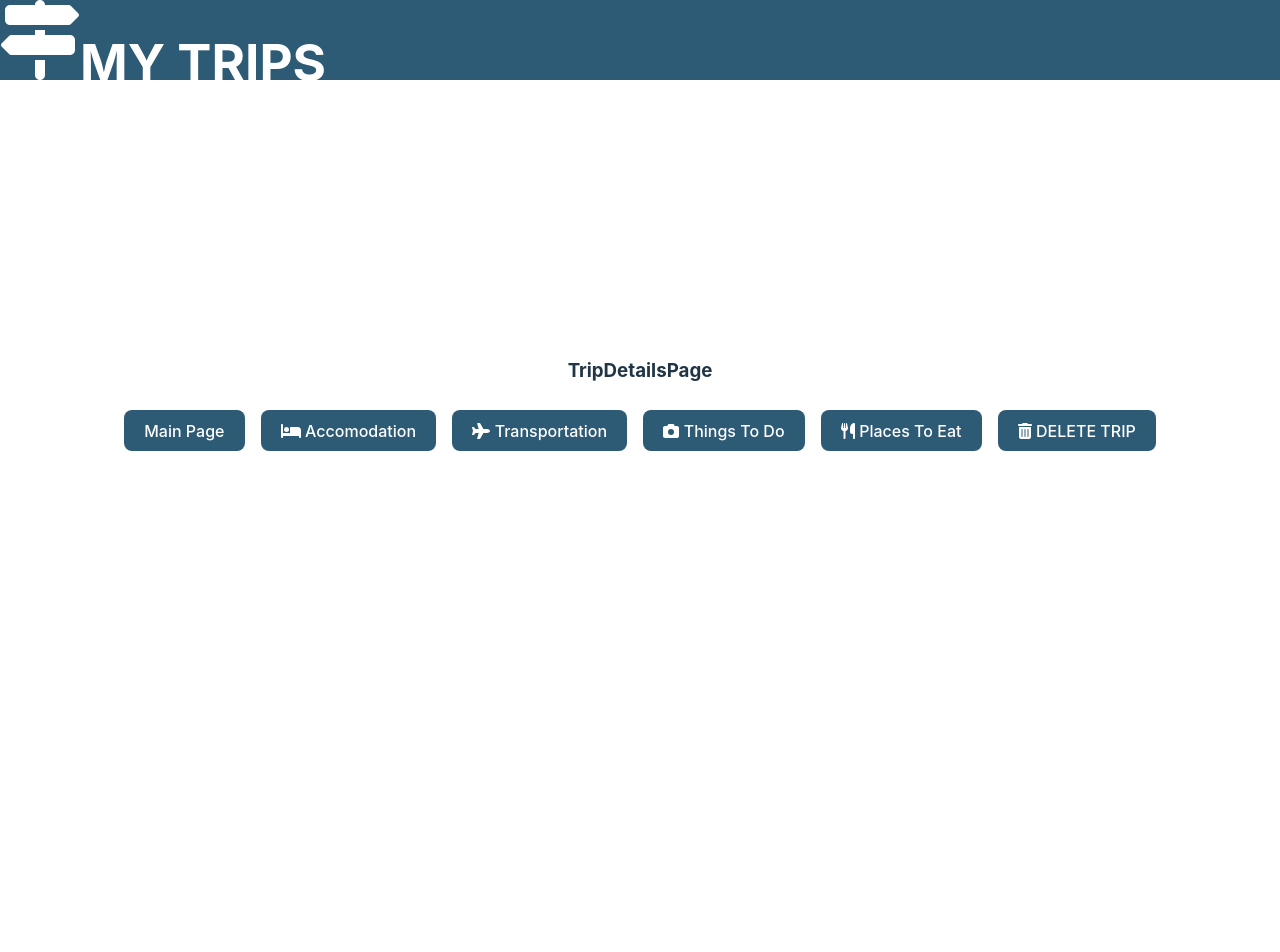
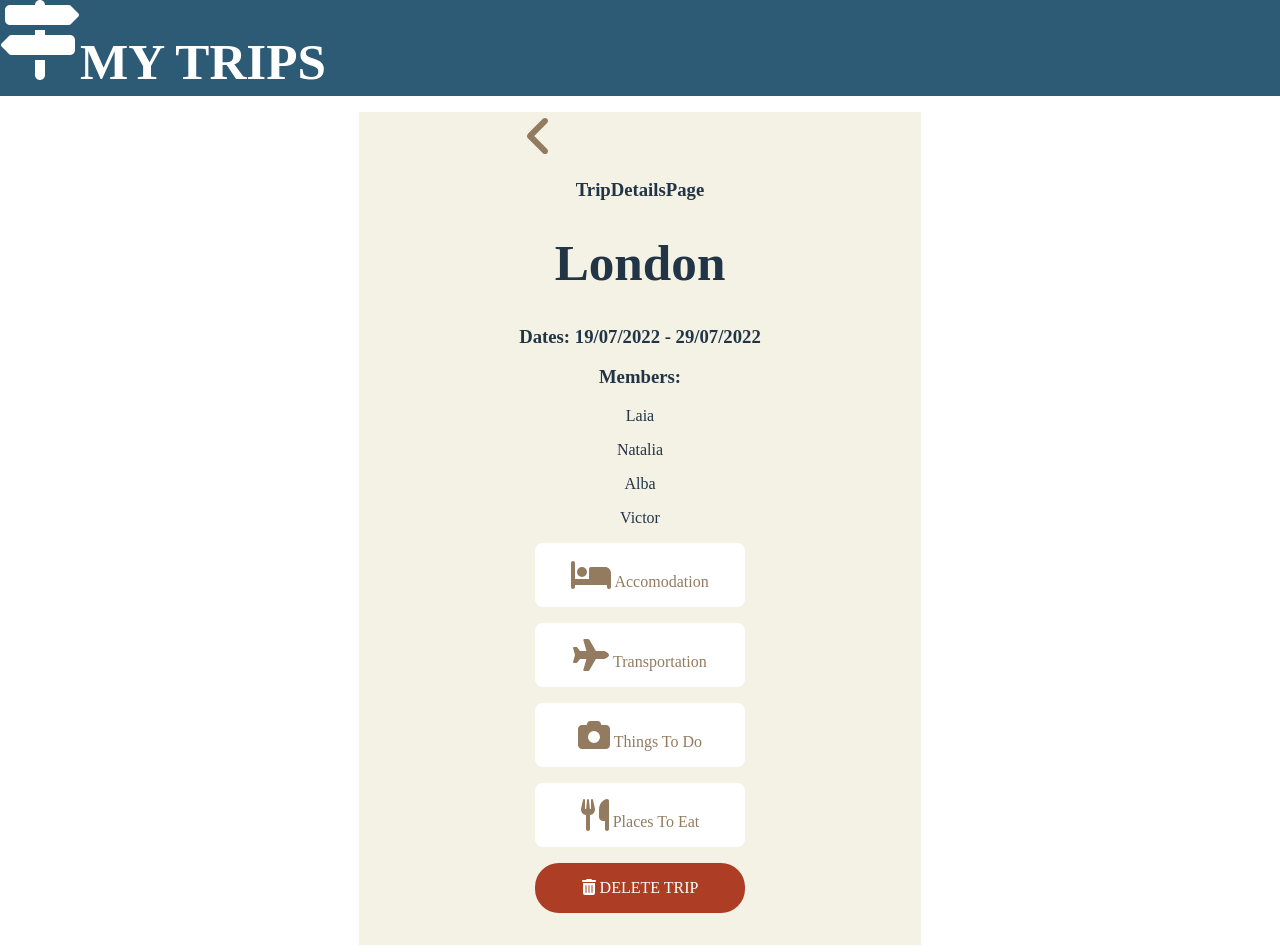
Before and after one commit to laiaguirado/trips_management, a React (Vite) app in the folder frontend/: page /trip/1 in a window 1280 px wide. Shown: the top 952 px of the page. Before the commit the page ends 800 px from the top, so only its background shows below. Built offline with nearby package versions, Linux system fonts and the light colour scheme.

Commit message:
Frontend: Add some elements in the trip details page

```diff
--- a/frontend/src/components/Bar.css
+++ b/frontend/src/components/Bar.css
@@ -2,7 +2,7 @@
     background-color: #2D5A74;
     color: white;
     position: absolute;
-    height: 10vh;
+    height: 6rem;
     width: 100vw;
     left: 0px;
     top: 0px;
--- /dev/null
+++ b/frontend/src/components/TripCard.css
@@ -0,0 +1,13 @@
+.trip-card{
+    border: 2px solid black;
+    border-radius: .5rem;
+    margin: 1rem;
+    padding:1rem;
+    transition: all 0.2s ease-in-out;
+}
+
+.trip-card:hover{
+    cursor: pointer;
+    background-color: #B7CBE7;
+    transform: scale(1.2);
+}
--- /dev/null
+++ b/frontend/src/components/TripCard.jsx
@@ -0,0 +1,13 @@
+import React from 'react'
+import './TripCard.css'
+
+function TripCard({trip, onClick}) {
+  return (
+    <div className='trip-card' onClick={onClick}>
+        <div>{trip.id}</div>
+        <div>{trip.tripName}</div>
+    </div>
+  )
+}
+
+export default TripCard
--- a/frontend/src/index.css
+++ b/frontend/src/index.css
@@ -1,4 +1,4 @@
-:root {
+/*:root {
   font-family: Inter, Avenir, Helvetica, Arial, sans-serif;
   font-size: 16px;
   line-height: 24px;
@@ -14,7 +14,7 @@
   -moz-osx-font-smoothing: grayscale;
   -webkit-text-size-adjust: 100%;
 }
-
+*/
 a {
   font-weight: 500;
   color: #646cff;
--- a/frontend/src/screens/MainPage.jsx
+++ b/frontend/src/screens/MainPage.jsx
@@ -1,11 +1,17 @@
 import React from 'react'
 import { useNavigate } from "react-router-dom";
+import "./MainPage.css"
 import Bar from '../components/Bar'
+import TripCard from "../components/TripCard"
 
 function MainPage() {
-    const trip = {
-        id: "1234"
-    }
+    //aqui haremos la llamada a la API para obtener tripsList
+    const tripsList = [
+        {id: 123,
+         tripName:"London"},
+        {id:456,
+        tripName:"Paris"}
+    ]
     const navigate = useNavigate();
     return (
         <div>
@@ -13,8 +19,13 @@ function MainPage() {
             <div>
                 <h3>Main Page</h3>
                 <div>
-                    <button className='button' onClick={() => navigate(`/trip/${trip.id}`, { replace: false })}>Trip Name 1</button>
-                    <button className='button' onClick={() => navigate(`/trip/${trip.id}`, { replace: false })}>Trip Name 2</button>
+                    {tripsList.map((trip) => (
+                        <TripCard
+                            key={trip.id}
+                            trip={trip}
+                            onClick={() => navigate(`/trip/${trip.id}`, { replace: false })}
+                        />
+                    ))}
                 </div>
             </div>
         </div>
--- a/frontend/src/screens/TripDetailsPage.css
+++ b/frontend/src/screens/TripDetailsPage.css
@@ -0,0 +1,49 @@
+.trip-details-page{
+    margin-top:5rem;
+    padding:0rem 10rem 1rem;
+    background-color: #F4F1E5;
+}
+
+.trip-details-page .details-info{
+    background-color: #FFFFFF;
+    border-radius: .5rem;
+    margin: 1rem;
+    padding:1rem;
+    transition: all 0.2s ease-in-out;
+}
+
+.trip-details-page .details-info:hover{
+    cursor: pointer;
+    transform: scale(1.2);
+}
+
+.trip-details-page .return{
+    width: 2.5em;
+    height: 3rem;
+    border-radius: .5rem;
+}
+
+.trip-details-page .return:hover{
+    cursor: pointer;
+    color: #FFFFFF;
+    background-color: #B7CBE7;
+}
+
+.trip-details-page .delete-trip{
+    background-color: #AD3D25;
+    color: #FFFFFF;
+    border:0px;
+    border-radius: 1.5rem;
+    margin: 1rem;
+    padding:1rem;
+    transition: all 0.1s ease-in-out;
+}
+
+.trip-details-page .delete-trip:hover{
+    cursor: pointer;
+    transform: scale(1.2);
+}
+
+.trip-details-page .details-info , .trip-details-page .return{
+    color: #937B5F;
+}
--- a/frontend/src/screens/TripDetailsPage.jsx
+++ b/frontend/src/screens/TripDetailsPage.jsx
@@ -1,24 +1,41 @@
 import React from 'react'
-import { useNavigate } from "react-router-dom";
+import { useParams, useNavigate } from "react-router-dom";
+import "./TripDetailsPage.css"
 import Bar from '../components/Bar'
 import { FontAwesomeIcon } from '@fortawesome/react-fontawesome'
-import { faBed, faPlane, faCamera, faUtensils, faTrashCan } from '@fortawesome/free-solid-svg-icons'
+import { faAngleLeft, faBed, faPlane, faCamera, faUtensils, faTrashCan } from '@fortawesome/free-solid-svg-icons'
 
 function TripDetailsPage() {
-  const trip = {
-    id: "1234"
-  }
+  const { tripId } = useParams();
   const navigate = useNavigate();
+
+  //aqui haremos la llamada a la API para obtener la info del trip con Id correspondiente
+  const trip={
+    id: 123,
+    tripName:"London",
+    dates: "19/07/2022 - 29/07/2022",
+    members: ["Laia", "Natalia", "Alba", "Victor"]};
+
   return (
-    <div>
+    <div className='trip-details-page'>
       <Bar />
-      <h3>TripDetailsPage</h3>
-      <button onClick={() => navigate(`/`, { replace: false })}>Main Page</button>
-      <button onClick={() => navigate(`/trip/${trip.id}/accomodation`, { replace: false })}> <FontAwesomeIcon icon={faBed}/> Accomodation</button>
-      <button onClick={() => navigate(`/trip/${trip.id}/transportation`, { replace: false })}> <FontAwesomeIcon icon={faPlane}/> Transportation</button>
-      <button onClick={() => navigate(`/trip/${trip.id}/thingsToDo`, { replace: false })}> <FontAwesomeIcon icon={faCamera}/> Things To Do</button>
-      <button onClick={() => navigate(`/trip/${trip.id}/placesToEat`, { replace: false })}> <FontAwesomeIcon icon={faUtensils}/> Places To Eat</button>
-      <button className='delete-trip'><FontAwesomeIcon icon={faTrashCan}/> DELETE TRIP</button>
+      <div clasName="page">
+        <div className='return' onClick={() => navigate(`/`, { replace: false })}><FontAwesomeIcon icon={faAngleLeft} size="3x" /> </div>
+        <h3>TripDetailsPage</h3>
+        <h1> {trip.tripName}</h1>
+        <h3>Dates: {trip.dates}</h3>
+        <h3>Members:</h3>
+          <div>
+            {trip.members.map((member) => (
+              <p> {member}</p>
+            ))}
+          </div>
+        <div className='details-info' onClick={() => navigate(`/trip/${tripId}/accomodation`, { replace: false })}> <FontAwesomeIcon className='icon' icon={faBed} size="2x" /> Accomodation</div>
+        <div className='details-info' onClick={() => navigate(`/trip/${tripId}/transportation`, { replace: false })}> <FontAwesomeIcon className='icon' icon={faPlane} size="2x" /> Transportation</div>
+        <div className='details-info' onClick={() => navigate(`/trip/${tripId}/thingsToDo`, { replace: false })}> <FontAwesomeIcon className='icon' icon={faCamera} size="2x" /> Things To Do</div>
+        <div className='details-info' onClick={() => navigate(`/trip/${tripId}/placesToEat`, { replace: false })}> <FontAwesomeIcon className='icon' icon={faUtensils} size="2x" /> Places To Eat</div>
+        <div className='delete-trip'><FontAwesomeIcon icon={faTrashCan} /> DELETE TRIP</div>
+      </div>
     </div>
   )
 }
```
Also changed, not shown: frontend/src/screens/MainPage.css (added).
